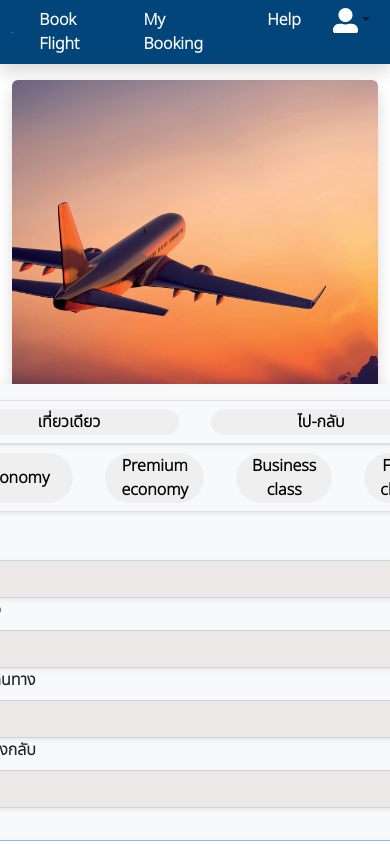
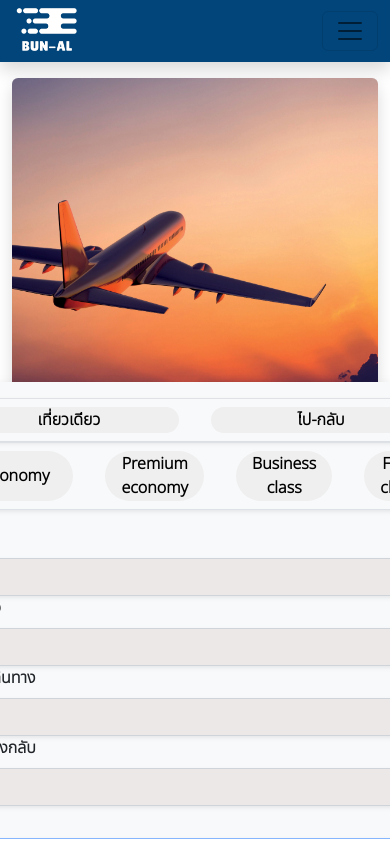
Before and after one commit to B-MNSN/dii-front-end-project, a React (Create React App) app: page / in a window 390 px wide. Shown: the top 844 px of the page. Built offline with nearby package versions, Linux system fonts and the light colour scheme.

Commit message:
Update responsive navbar

```diff
--- a/src/components/Navbar.jsx
+++ b/src/components/Navbar.jsx
@@ -6,25 +6,26 @@ import NavDropdown from 'react-bootstrap/NavDropdown';
 import logo from '../logo.png';
 
 
-function ColorSchemesExample() {
+function BasicExample() {
   return (
-    <>
-      <Navbar variant="light" className='nav shadow'>
-        <Container>
-          <Navbar.Brand href="/" className='text-light'><img src={logo} alt='logo' className='logoBrand'/></Navbar.Brand>
-          <Nav>
+    <Navbar expand="lg" className='nav shadow'>
+      <Container>
+        <Navbar.Brand href="/" className='text-light'><img src={logo} alt='logo' width={70}/></Navbar.Brand>
+        <Navbar.Toggle aria-controls="basic-navbar-nav" />
+        <Navbar.Collapse id="basic-navbar-nav">
+          <Nav className="ms-auto">
             <Nav.Link className='text-light fw-bold' href="#">Book Flight</Nav.Link>
-            <Nav.Link className='text-light fw-bold mx-5' href="#">My Booking</Nav.Link>
+            <Nav.Link className='text-light fw-bold' href="#">My Booking</Nav.Link>
             <Nav.Link className='text-light fw-bold' href="#">Help</Nav.Link>
-            <NavDropdown className='' align="end" id="basic-nav-dropdown" title=<FaUserAlt className='ms-3' size={'25'} color={'#ffffff'} />>
+            <NavDropdown className='' align="end" id="basic-nav-dropdown" title=<FaUserAlt size={'25'} color={'#ffffff'} />>
               <NavDropdown.Item href='#'>Signin</NavDropdown.Item>
               <NavDropdown.Item href='#'>Singout</NavDropdown.Item>
             </NavDropdown>
           </Nav>
-        </Container>
-      </Navbar>
-    </>
+        </Navbar.Collapse>
+      </Container>
+    </Navbar>
   );
 }
 
-export default ColorSchemesExample;
+export default BasicExample;
```
